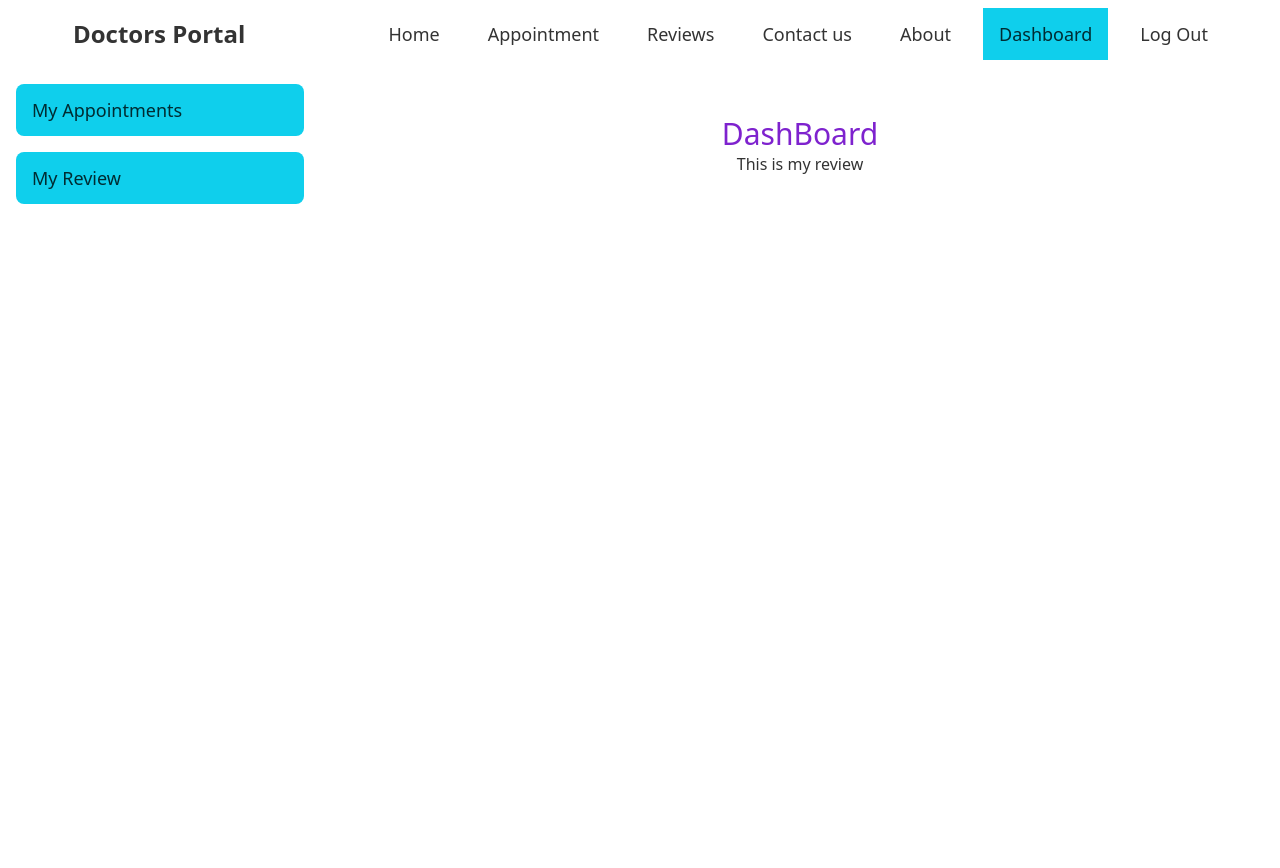
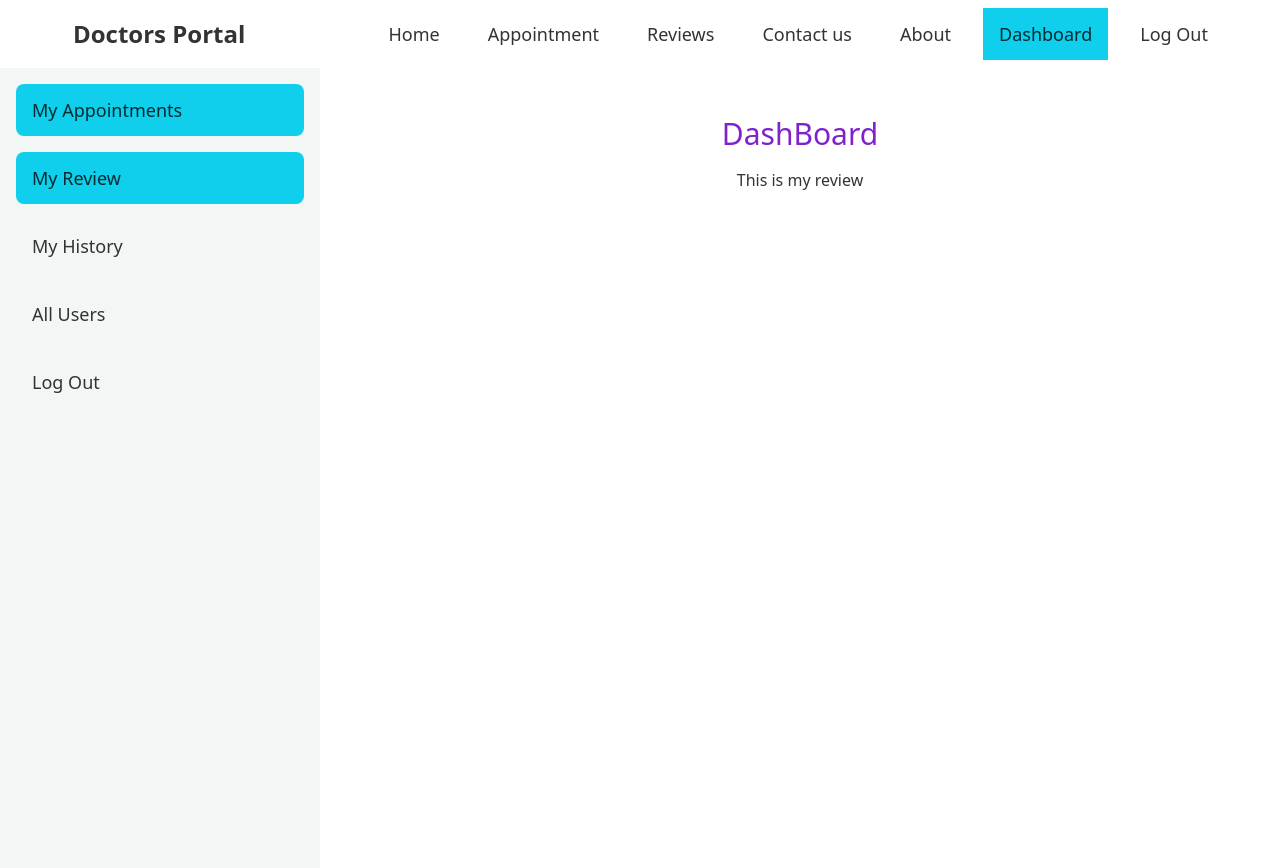
Before and after one commit to EmtiazHossainE2/doctors-portal, a React (Create React App) app: page /dashboard/review in a window 1280 px wide. Built offline with nearby package versions, Linux system fonts and the light colour scheme; no server answers; sample sign-in values are in the browser's storage.

Commit message:
get all users

```diff
--- a/src/App.js
+++ b/src/App.js
@@ -15,6 +15,8 @@ import Forget from './pages/Account/Login/Forget';
 import Dashboard from './pages/Dashboard/Dashboard';
 import MyAppointment from './pages/Dashboard/MyAppointment';
 import MyReview from './pages/Dashboard/MyReview';
+import MyHistory from './pages/Dashboard/MyHistory';
+import AllUsers from './pages/Dashboard/AllUsers';
 const App = () => {
     return (
         <div className='max-w-7xl mx-auto'>
@@ -34,6 +36,8 @@ const App = () => {
                 }>
                     <Route index element={<MyAppointment/>}></Route>
                     <Route path='review' element={<MyReview/>}></Route>
+                    <Route path='history' element={<MyHistory/>}></Route>
+                    <Route path='user' element={<AllUsers/>}></Route>
                 </Route>
                 <Route path='/login' element={<Login/>}></Route>
                 <Route path='/about-us' element={<About/>}></Route>
--- /dev/null
+++ b/src/pages/Dashboard/AllUsers.js
@@ -0,0 +1,44 @@
+import React from 'react';
+import { useQuery } from 'react-query';
+import Loading from '../../conponents/Loading';
+
+const AllUsers = () => {
+    const { data: users, isLoading, error, refetch } = useQuery(['users'], () =>
+    fetch(`http://localhost:5000/user`)
+            .then(res => res.json())
+    )
+    if (isLoading) {
+        return <Loading />
+    }
+    console.log(users);
+    return (
+        <div className='md:p-4'>
+            <h2 className='text-2xl p-5'>All users {users?.length}</h2>
+            <div className="overflow-x-auto">
+                <table className="table w-full">
+                    <thead>
+                        <tr>
+                            <th></th>
+                            <th>Email</th>
+                            <th>creationTime</th>
+                            <th>lastLogin</th>
+                        </tr>
+                    </thead>
+                    <tbody>
+                        {
+                            users.map((user, index) =>
+                                <tr key={index}>
+                                    <th>{index + 1}</th>
+                                    <td>{user.email}</td>
+                                    <td>{user.creationTime}</td>
+                                    <td>{user.lastLogin}</td>
+                                </tr>)
+                        }
+                    </tbody>
+                </table>
+            </div>
+        </div>
+    );
+};
+
+export default AllUsers;
--- a/src/pages/Dashboard/Dashboard.js
+++ b/src/pages/Dashboard/Dashboard.js
@@ -1,7 +1,14 @@
+import { signOut } from 'firebase/auth';
 import React from 'react';
 import { NavLink, Outlet } from 'react-router-dom';
+import auth from '../../Firebase/firebase.init';
 
 const Dashboard = () => {
+    const logOut = () => {
+        signOut(auth)
+        localStorage.removeItem('accessToken')
+    }
+
     return (
         <div>
             <div className="drawer drawer-mobile">
@@ -13,10 +20,13 @@ const Dashboard = () => {
                 </div>
                 <div className="drawer-side">
                     <label htmlFor="my-drawer-2" className="drawer-overlay"></label>
-                    <ul className="menu p-4 overflow-y-auto w-80 bg-base-100 text-base-content space-y-4">
+                    <ul className="menu p-4 overflow-y-auto w-80 bg-[#f2f7f5] text-base-content space-y-4">
                         {/* <!-- Sidebar content here --> */}
                         <li><NavLink to='/dashboard' className='text-lg'>My Appointments</NavLink></li>
                         <li><NavLink to='/dashboard/review' className='text-lg'>My Review</NavLink></li>
+                        <li><NavLink to='/dashboard/history' className='text-lg'>My History</NavLink></li>
+                        <li><NavLink to='/dashboard/user' className='text-lg'>All Users</NavLink></li>
+                        <li><button  onClick={logOut} className='text-lg'>Log Out</button></li>
                     </ul>
 
                 </div>
--- a/src/pages/Dashboard/MyAppointment.js
+++ b/src/pages/Dashboard/MyAppointment.js
@@ -1,7 +1,9 @@
 import React, { useEffect, useState } from 'react';
 import { useAuthState } from 'react-firebase-hooks/auth';
 import auth from '../../Firebase/firebase.init';
-import {useNavigate} from 'react-router-dom'
+import { useNavigate } from 'react-router-dom'
+import { signOut } from 'firebase/auth';
+import Swal from 'sweetalert2';
 
 const MyAppointment = () => {
     const navigate = useNavigate();
@@ -9,24 +11,30 @@ const MyAppointment = () => {
     const [user] = useAuthState(auth)
     useEffect(() => {
         if (user) {
-            fetch(`http://localhost:5000/booking?patient=${user?.email}` , {
-                method : 'GET',
-                headers : {
-                    'authorization' : `Bearer ${localStorage.getItem('accessToken')}`
+            fetch(`http://localhost:5000/booking?patient=${user?.email}`, {
+                method: 'GET',
+                headers: {
+                    'authorization': `Bearer ${localStorage.getItem('accessToken')}`
                 },
             })
                 .then(res => {
-                    console.log('res' , res);
-                    if(res.status === 401 || res.status === 403){
-                        navigate('/')
+                    console.log('res', res);
+                    if (res.status === 401 || res.status === 403) {
+                        signOut(auth)
+                        localStorage.removeItem('accessToken')
+                        Swal.fire({
+                            icon: 'error',
+                            confirmButtonText: 'Unauthorized Access'
+                        })
+                        navigate('/login')
                     }
-                    return   res.json()
+                    return res.json()
                 })
                 .then(data => {
                     setMyAppointments(data)
                 })
         }
-    }, [user])
+    }, [user,navigate])
 
 
     return (
--- /dev/null
+++ b/src/pages/Dashboard/MyHistory.js
@@ -0,0 +1,11 @@
+import React from 'react';
+
+const MyHistory = () => {
+    return (
+        <div className='md:p-4'>
+            <h2>This is history page </h2>
+        </div>
+    );
+};
+
+export default MyHistory;
--- a/src/pages/Dashboard/MyReview.js
+++ b/src/pages/Dashboard/MyReview.js
@@ -2,7 +2,7 @@ import React from 'react';
 
 const MyReview = () => {
     return (
-        <div>
+        <div className='md:p-4'>
             <h2 className='text-center'>This is my review</h2>
         </div>
     );
--- a/src/pages/Shared/Navbar.js
+++ b/src/pages/Shared/Navbar.js
@@ -22,7 +22,7 @@ const Navbar = () => {
         <li>
             {user?.uid
                 ?
-                <NavLink to='/login' onClick={logOut} className='text-lg'>Log Out</NavLink>
+                <button  onClick={logOut} className='text-lg'>Log Out</button>
                 :
                 <NavLink to='/login' className='text-lg'>Log in</NavLink>}
         </li>
@@ -43,7 +43,7 @@ const Navbar = () => {
                     <Link to='/' className="btn btn-ghost normal-case text-2xl">Doctors Portal</Link>
                 </div>
                 <div className="navbar-center hidden lg:flex">
-                    <ul className="menu menu-horizontal p-0 space-x-4">
+                    <ul className="menu menu-horizontal p-0 space-x-4 ">
                         {menuItems}
                     </ul>
                 </div>
```
